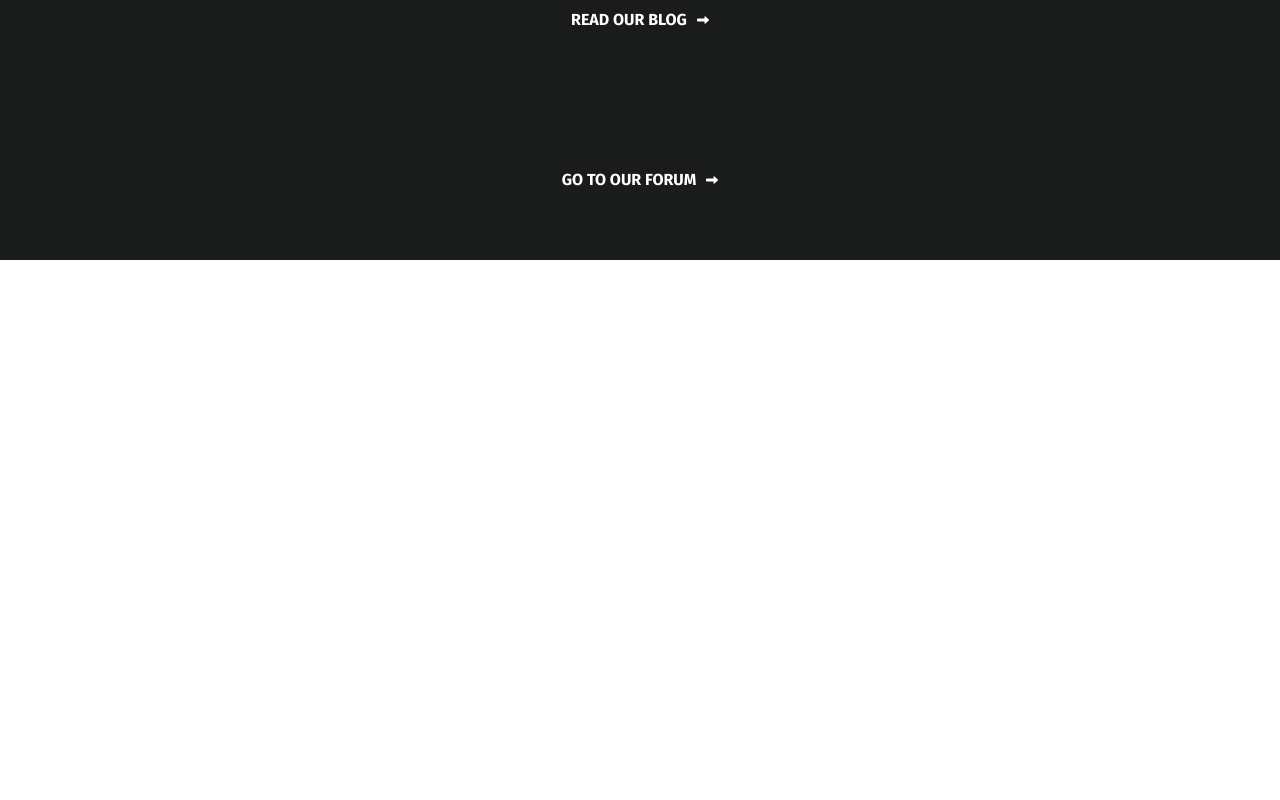
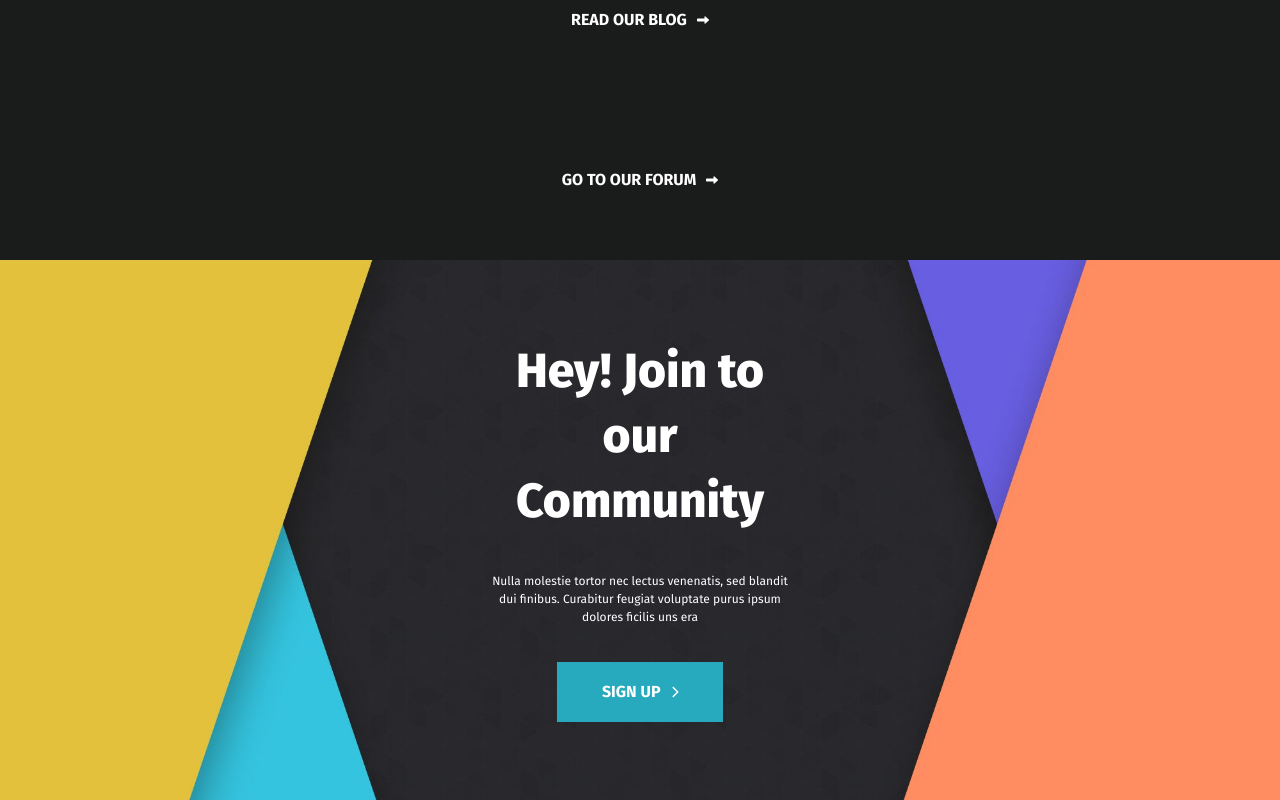
Before and after one commit to MassimoPeruga/proj-html-vuejs, a Vue app: page / in a window 1280 px wide. Shown: the part 4113-4913 px from the top of the page. Before the commit the page ends 4373 px from the top, so only its background shows below. Built offline with nearby package versions, Linux system fonts and the light colour scheme.

Commit message:
feat: Sign Up Section

```diff
--- a/src/assets/scss/partial/_common.scss
+++ b/src/assets/scss/partial/_common.scss
@@ -14,14 +14,6 @@ a:hover {
     text-decoration: underline !important;
 }
 
-h5 {
-    text-transform: uppercase !important;
-    letter-spacing: 3px !important;
-    font-size: 14px !important;
-    font-weight: 800 !important;
-    margin-bottom: 30px !important;
-}
-
 .pseudo_element::after {
     content: '';
     height: 3px;
--- a/src/assets/scss/partial/_typography.scss
+++ b/src/assets/scss/partial/_typography.scss
@@ -6,4 +6,17 @@ TYPOGRAPHY
 
 body {
     font-family: 'Fira Sans', sans-serif !important;
+
+    h2 {
+        font-size: 48px;
+        font-weight: 800;
+    }
+
+    h5 {
+        text-transform: uppercase !important;
+        letter-spacing: 3px !important;
+        font-size: 14px !important;
+        font-weight: 800 !important;
+        margin-bottom: 30px !important;
+    }
 }
--- a/src/components/Main/Main.vue
+++ b/src/components/Main/Main.vue
@@ -3,6 +3,7 @@ import Jumbo from './Jumbo.vue';
 import Paragraph from './Paragraph.vue';
 import News from './News/News.vue';
 import CallToAction from './CallToAction.vue';
+import SignUp from './SignUp.vue';
 export default {
     name: 'Main',
     components: {
@@ -10,6 +11,7 @@ export default {
         Paragraph,
         News,
         CallToAction,
+        SignUp,
     }
 };
 </script>
@@ -21,6 +23,7 @@ export default {
         <News />
         <CallToAction :text="'Read our blog'" />
         <CallToAction :text="'Go to our forum'" />
+        <SignUp />
     </main>
 </template>
 
--- a/src/components/Main/News/Titles.vue
+++ b/src/components/Main/News/Titles.vue
@@ -21,7 +21,5 @@ h2 {
     position: relative;
     padding-bottom: 40px;
     margin-bottom: 64px;
-    font-size: 48px;
-    font-weight: 800;
 }
 </style>
--- /dev/null
+++ b/src/components/Main/SignUp.vue
@@ -0,0 +1,52 @@
+<script>
+import Button from '../Common/Button.vue';
+export default {
+    name: 'Sign Up',
+    components: {
+        Button,
+    }
+};
+</script>
+
+<template>
+    <section class="row m-0">
+        <div class="col-3">
+            <h2>Hey! Join to our Community</h2>
+            <p>Nulla molestie tortor nec lectus venenatis, sed blandit dui finibus. Curabitur feugiat voluptate purus ipsum
+                dolores ficilis uns era</p>
+            <Button :text="'Sign Up'" :dimention="'ms_big'" :color="'ms_light'" :icon="'chevron'" />
+        </div>
+    </section>
+</template>
+
+<style lang="scss" scoped>
+@use '../../assets/scss/partial/variables' as *;
+
+section {
+    height: 540px;
+    justify-content: center;
+    align-items: center;
+    text-align: center;
+    color: $white-color;
+    background-image: url('../../assets/img/join_now_cta_bg.jpg');
+    background-repeat: no-repeat;
+    background-size: cover;
+    background-position: center;
+
+    div {
+        display: flex;
+        flex-direction: column;
+        align-items: center;
+
+        h2 {
+            line-height: 65px;
+            margin-bottom: 38px;
+        }
+
+        p {
+            font-size: 12px;
+            margin-bottom: 36px;
+        }
+    }
+}
+</style>
```
Also changed, not shown: src/assets/img/join_now_cta_bg.jpg (added).
